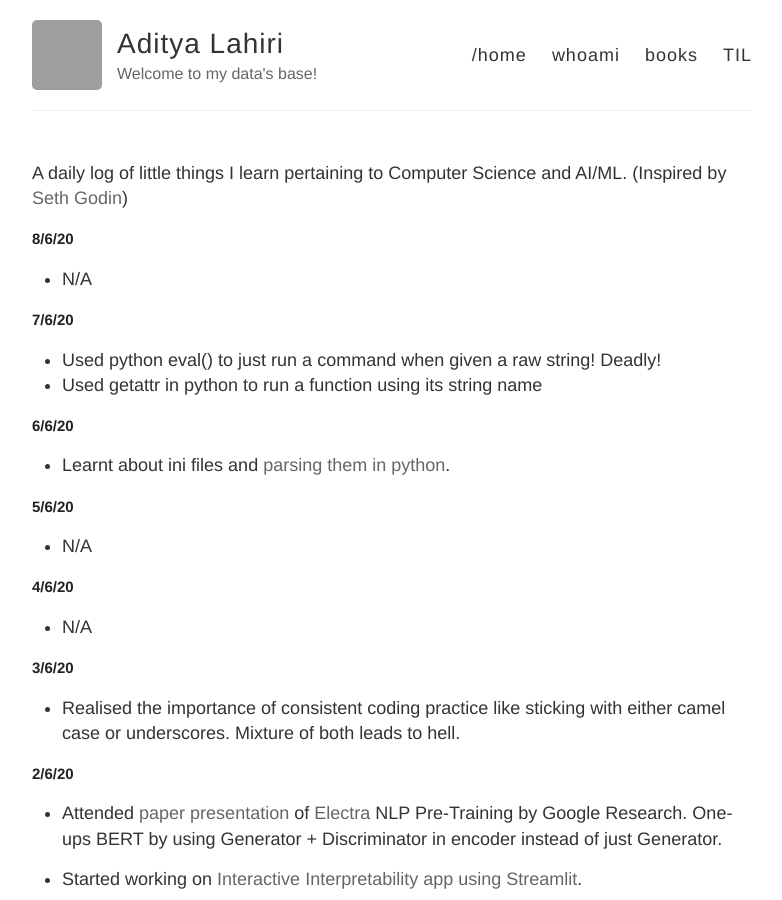
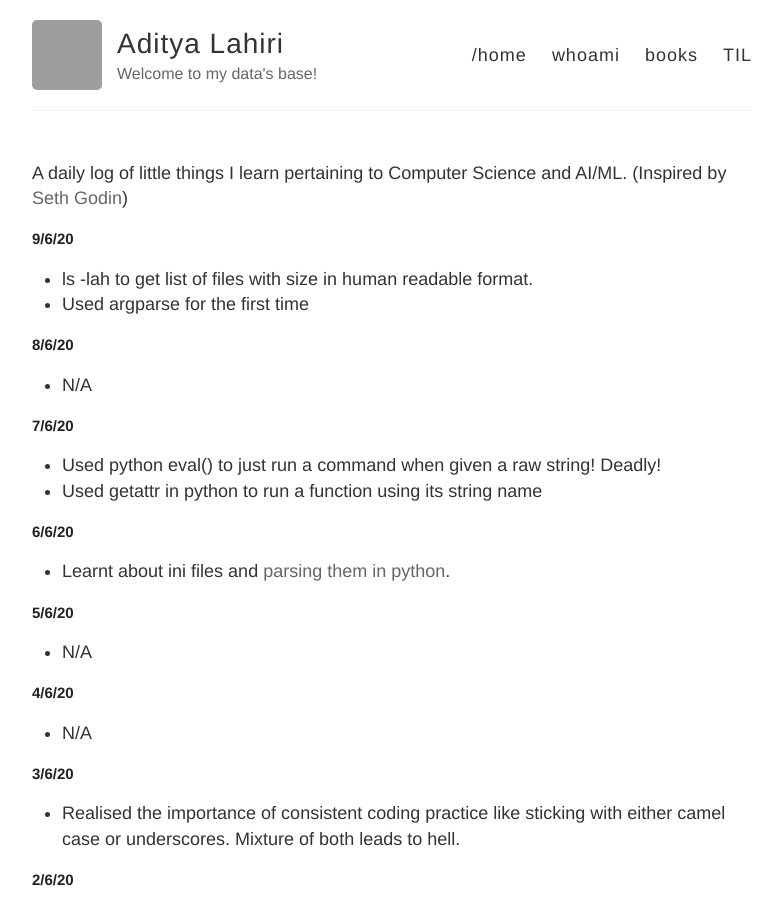
Before and after one commit to adityalahiri/adityalahiri.github.io, a Jekyll site: the page built from TIL.md, in a window 1280 px wide and 900 px high. Shown: the whole window, without its empty margins (248-1030 px from the left). Built offline with Jekyll 4.4.1, drawn with Linux system fonts in a browser that asks for light colours; our own code applies the rules of GitHub Pages for plain Markdown files; grey boxes are pictures that could not be loaded.

Commit message:
Update for 9/6/20

```diff
--- a/TIL.md
+++ b/TIL.md
@@ -1,5 +1,10 @@
 A daily log of little things I learn pertaining to Computer Science and AI/ML.
 (Inspired by [Seth Godin](https://seths.blog/))
+
+## 9/6/20
+
+* ls -lah to get list of files with size in human readable format.
+* Used argparse for the first time
 
 ## 8/6/20
 
```
